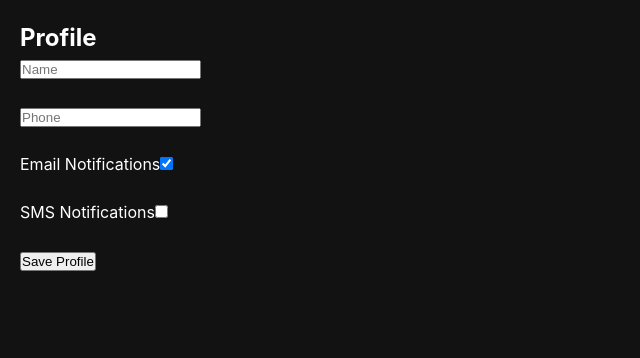
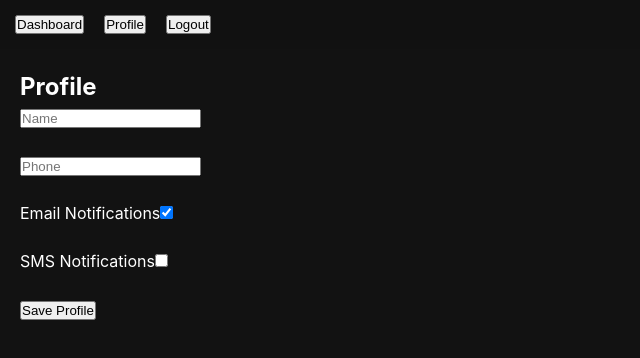
Before and after one commit to Lokeshkarri231/-task-manager-dashboard-, a React (Vite) app: page /profile in a window 1280 px wide. Shown: the top 358 px of the page, without its empty margins (0-640 px from the left). Built offline with nearby package versions, Linux system fonts and the light colour scheme; no server answers.

Commit message:
add navbar and update dashboard and profile

```diff
--- /dev/null
+++ b/src/components/Navbar.jsx
@@ -0,0 +1,37 @@
+import { useNavigate } from "react-router-dom";
+import { supabase } from "../lib/supabaseClient";
+
+function Navbar() {
+  const navigate = useNavigate();
+
+  async function handleLogout() {
+    await supabase.auth.signOut();
+    navigate("/");
+  }
+
+  return (
+    <div
+      style={{
+        background: "#111",
+        color: "white",
+        padding: "15px",
+        display: "flex",
+        gap: "20px",
+      }}
+    >
+      <button onClick={() => navigate("/dashboard")}>
+        Dashboard
+      </button>
+
+      <button onClick={() => navigate("/profile")}>
+        Profile
+      </button>
+
+      <button onClick={handleLogout}>
+        Logout
+      </button>
+    </div>
+  );
+}
+
+export default Navbar;
--- a/src/pages/Dashboard.jsx
+++ b/src/pages/Dashboard.jsx
@@ -4,6 +4,7 @@ import { supabase } from "../lib/supabaseClient";
 import TaskForm from "../components/TaskForm";
 import KanbanBoard from "../components/KanbanBoard";
 import AiAssistant from "../components/AiAssistant";
+import Navbar from "../components/Navbar";
 
 function Dashboard() {
   const navigate = useNavigate();
@@ -12,12 +13,10 @@ function Dashboard() {
   const [tasks, setTasks] = useState([]);
   const [user, setUser] = useState(null);
 
-  // Filters state
   const [search, setSearch] = useState("");
   const [statusFilter, setStatusFilter] = useState("All");
   const [priorityFilter, setPriorityFilter] = useState("All");
 
-  // SESSION CHECK
   useEffect(() => {
     const checkUser = async () => {
       const { data } = await supabase.auth.getSession();
@@ -33,7 +32,6 @@ function Dashboard() {
     checkUser();
   }, [navigate]);
 
-  // FETCH FROM SUPABASE
   useEffect(() => {
     const fetchTasks = async () => {
       if (!user) return;
@@ -45,7 +43,7 @@ function Dashboard() {
         .order("created_at", { ascending: false });
 
       if (error) {
-        console.log("Error fetching tasks:", error.message);
+        console.log(error.message);
       } else {
         setTasks(data);
       }
@@ -54,7 +52,6 @@ function Dashboard() {
     fetchTasks();
   }, [user]);
 
-  // CREATE
   const addTask = async (task) => {
     if (!task || !user) return;
 
@@ -72,28 +69,16 @@ function Dashboard() {
       ])
       .select();
 
-    if (error) {
-      console.log("Error adding task:", error.message);
-    } else {
+    if (!error) {
       setTasks([data[0], ...tasks]);
     }
   };
 
-  // DELETE
   const deleteTask = async (id) => {
-    const { error } = await supabase
-      .from("tasks")
-      .delete()
-      .eq("id", id);
-
-    if (error) {
-      console.log("Delete error:", error.message);
-    } else {
+    await supabase.from("tasks").delete().eq("id", id);
     setTasks(tasks.filter((task) => task.id !== id));
-    }
   };
 
-  // UPDATE (TOGGLE)
   const toggleComplete = async (id) => {
     const task = tasks.find((t) => t.id === id);
     if (!task) return;
@@ -101,22 +86,17 @@ function Dashboard() {
     const newStatus =
       task.status === "Pending" ? "Completed" : "Pending";
 
-    const { error } = await supabase
+    await supabase
       .from("tasks")
       .update({ status: newStatus })
       .eq("id", id);
 
-    if (error) {
-      console.log("Update error:", error.message);
-    } else {
     const updated = tasks.map((t) =>
       t.id === id ? { ...t, status: newStatus } : t
     );
     setTasks(updated);
-    }
   };
 
-  // FILTER LOGIC
   const filteredTasks = tasks
     .filter((task) =>
       task.title?.toLowerCase().includes(search.toLowerCase())
@@ -125,37 +105,34 @@ function Dashboard() {
       statusFilter === "All" ? true : task.status === statusFilter
     )
     .filter((task) =>
-      priorityFilter === "All" ? true : task.priority === priorityFilter
+      priorityFilter === "All"
+        ? true
+        : task.priority === priorityFilter
     );
 
-  if (loading) {
-    return <div style={{ color: "white" }}>Loading...</div>;
-  }
+  if (loading) return <div>Loading...</div>;
 
   return (
+    <>
+      <Navbar />
+
       <div style={{ color: "white", padding: "30px" }}>
-      <h1>Dashboard ✅</h1>
+        <h1>Dashboard</h1>
         <p>Total Tasks: {tasks.length}</p>
 
-      {/* Task Form */}
+        <TaskForm addTask={addTask} />
+
         <div style={{ marginTop: "20px" }}>
-        <TaskForm addTask={addTask} />
-      </div>
-
-      {/* Filters */}
-      <div style={{ marginTop: "30px" }}>
           <input
             type="text"
             placeholder="Search task..."
             value={search}
             onChange={(e) => setSearch(e.target.value)}
-          style={{ marginRight: "10px" }}
           />
 
           <select
             value={statusFilter}
             onChange={(e) => setStatusFilter(e.target.value)}
-          style={{ marginRight: "10px" }}
           >
             <option value="All">All Status</option>
             <option value="Pending">Pending</option>
@@ -173,23 +150,11 @@ function Dashboard() {
           </select>
         </div>
 
-      {/* Task List */}
-      <div style={{ marginTop: "30px" }}>
-        {filteredTasks.length === 0 && <p>No tasks found 🚀</p>}
-
+        <div style={{ marginTop: "20px" }}>
           {filteredTasks.map((task) => (
-          <div
-            key={task.id}
-            style={{
-              border: "1px solid #444",
-              padding: "15px",
-              marginBottom: "10px",
-              borderRadius: "8px",
-            }}
-          >
+            <div key={task.id}>
               <h3>{task.title}</h3>
               <p>{task.description}</p>
-
               <p>Status: {task.status}</p>
               <p>Priority: {task.priority}</p>
               <p>Due Date: {task.due_date}</p>
@@ -197,27 +162,17 @@ function Dashboard() {
               <button onClick={() => toggleComplete(task.id)}>
                 Toggle
               </button>
-
-            <button
-              onClick={() => deleteTask(task.id)}
-              style={{ marginLeft: "10px" }}
-            >
+              <button onClick={() => deleteTask(task.id)}>
                 Delete
               </button>
             </div>
           ))}
         </div>
 
-      {/* Kanban */}
-      <div style={{ marginTop: "40px" }}>
         <KanbanBoard tasks={tasks} setTasks={setTasks} />
-      </div>
-
-      {/* AI */}
-      <div style={{ marginTop: "40px" }}>
         <AiAssistant />
       </div>
-    </div>
+    </>
   );
 }
 
--- a/src/pages/Profile.jsx
+++ b/src/pages/Profile.jsx
@@ -1,5 +1,6 @@
 import { useEffect, useState } from "react";
 import { supabase } from "../lib/supabaseClient";
+import Navbar from "../components/Navbar";
 
 function Profile() {
   const [profile, setProfile] = useState({
@@ -45,6 +46,8 @@ function Profile() {
   }
 
   return (
+    <>
+      <Navbar />
       <div style={{ padding: "20px" }}>
         <h2>Profile</h2>
 
@@ -100,8 +103,11 @@ function Profile() {
 
         <br /><br />
 
-      <button onClick={updateProfile}>Save Profile</button>
+        <button onClick={updateProfile}>
+          Save Profile
+        </button>
       </div>
+    </>
   );
 }
 
```
Lines whose indentation alone changed are shown as unchanged.
